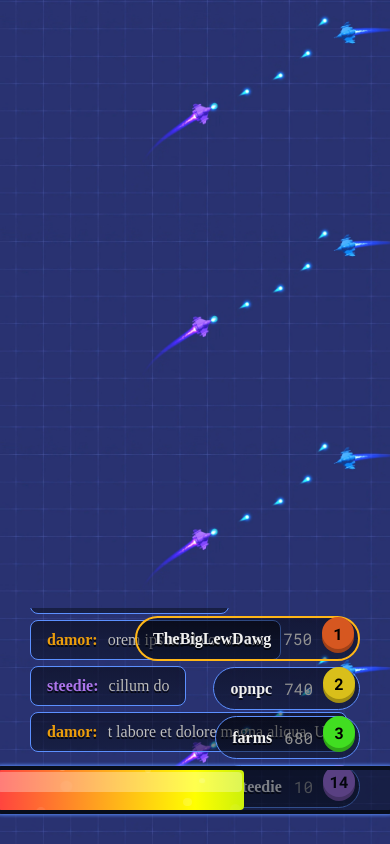
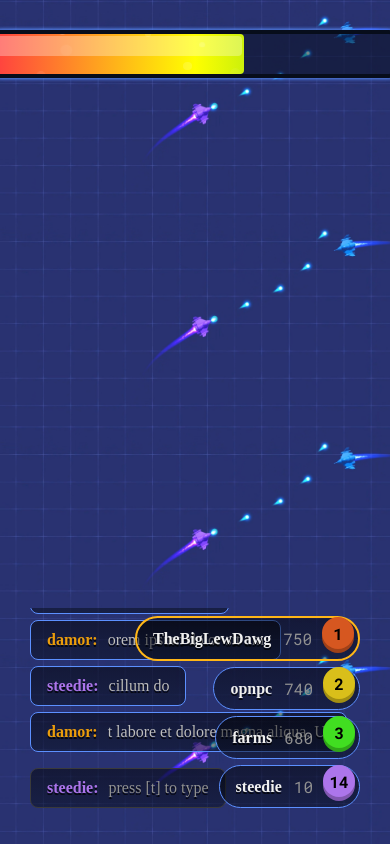
Before and after one commit to Steedie/substream-ui, a React (Vite) app: page / in a window 390 px wide. Built offline with nearby package versions, Linux system fonts and the light colour scheme; a web font is replaced by a local one.

Commit message:
energy bar to top if screen is too slim

```diff
--- a/src/Chat.css
+++ b/src/Chat.css
@@ -61,7 +61,7 @@
     word-break: break-word;
     white-space: pre-wrap;
     text-shadow: 0px 2px 0px rgba(0, 0, 0, 0.75);
-    cursor:auto;
+    cursor: auto;
   }
 
   .chat-message-prompt {
--- a/src/Energy.css
+++ b/src/Energy.css
@@ -69,3 +69,12 @@
         opacity: 0.6;
     }
 }
+
+@media (max-width: 800px) {
+    .energy-bar {
+        top: 0;
+        bottom: auto;
+        margin-top: 30px;
+        margin-bottom: 0;
+    }
+}
```
